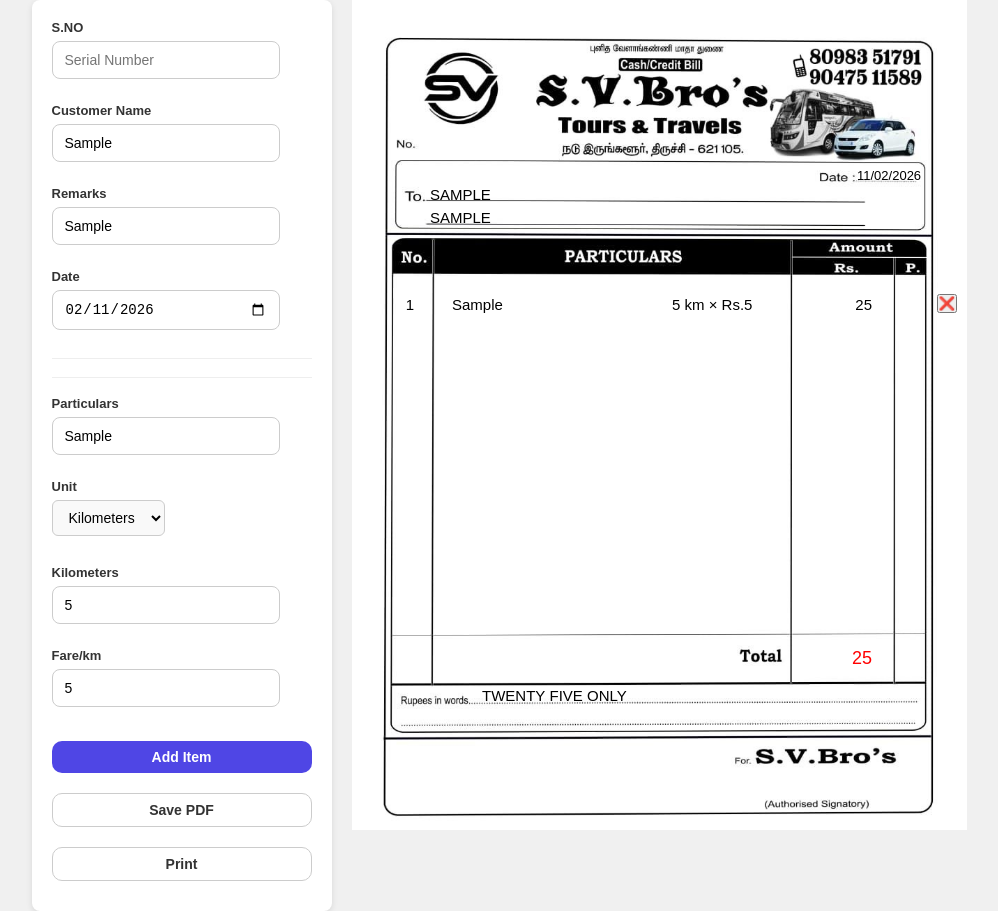
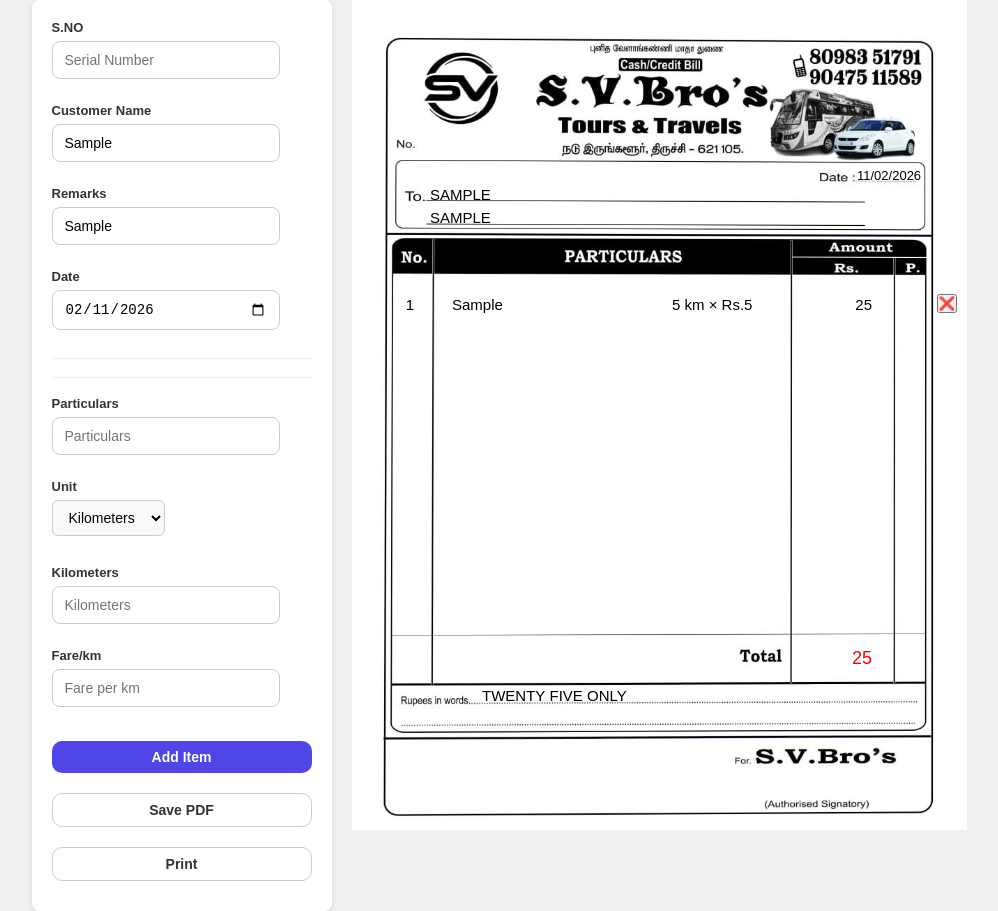
Before and after one commit to Mohdgani/GVK, a plain HTML site: page format.html in a window 1280 px wide. Both pictures are taken after typing "Sample", "Sample", "Sample", "Sample", "5", "5" into the empty fields and a click on the button "Add Item". Shown: the whole page, without its empty margins (71-1069 px from the left). Drawn offline with nearby package versions, Linux system fonts and the light colour scheme.

Commit message:
Uncomment input clearing lines in format.html

```diff
--- a/format.html
+++ b/format.html
@@ -414,10 +414,10 @@
         drawHeader();
 
         // Clear inputs
-        // document.getElementById("name").value = "";
-        // document.getElementById("qty").value = "";
-        // document.getElementById("price").value = "";
-        // document.getElementById("amount").value = "";
+        document.getElementById("name").value = "";
+        document.getElementById("qty").value = "";
+        document.getElementById("price").value = "";
+        document.getElementById("amount").value = "";
       }
 
       function updateItemsList() {
```
